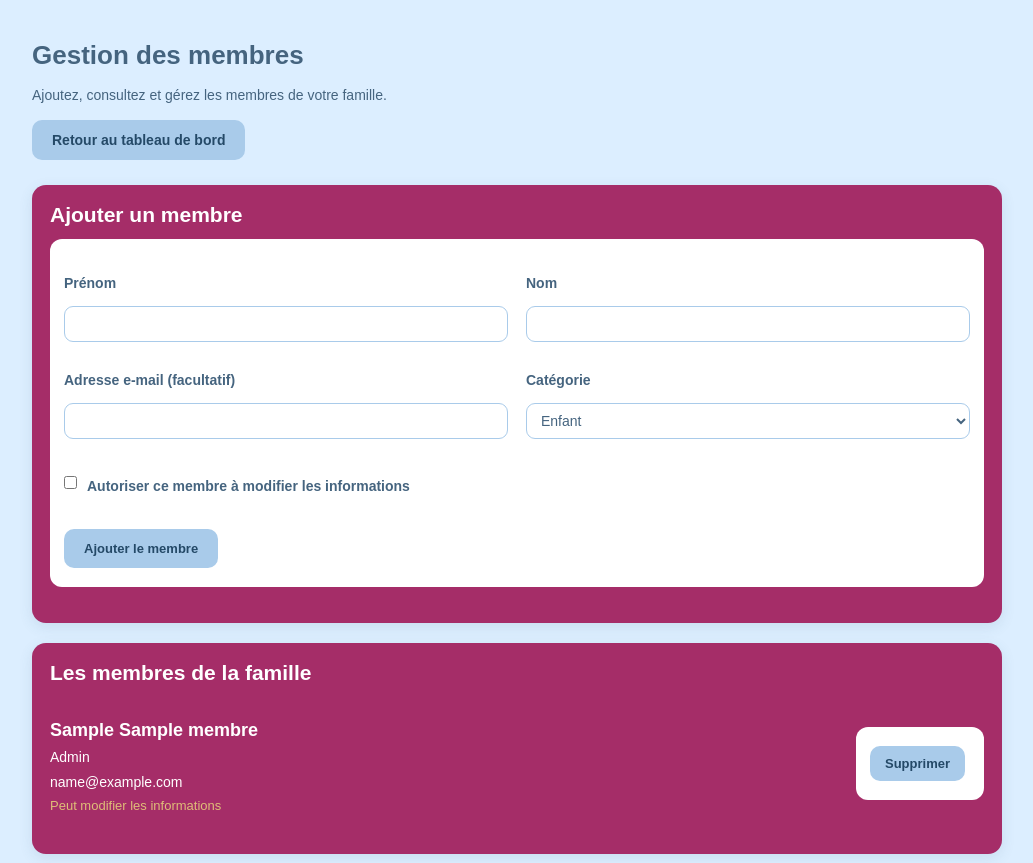
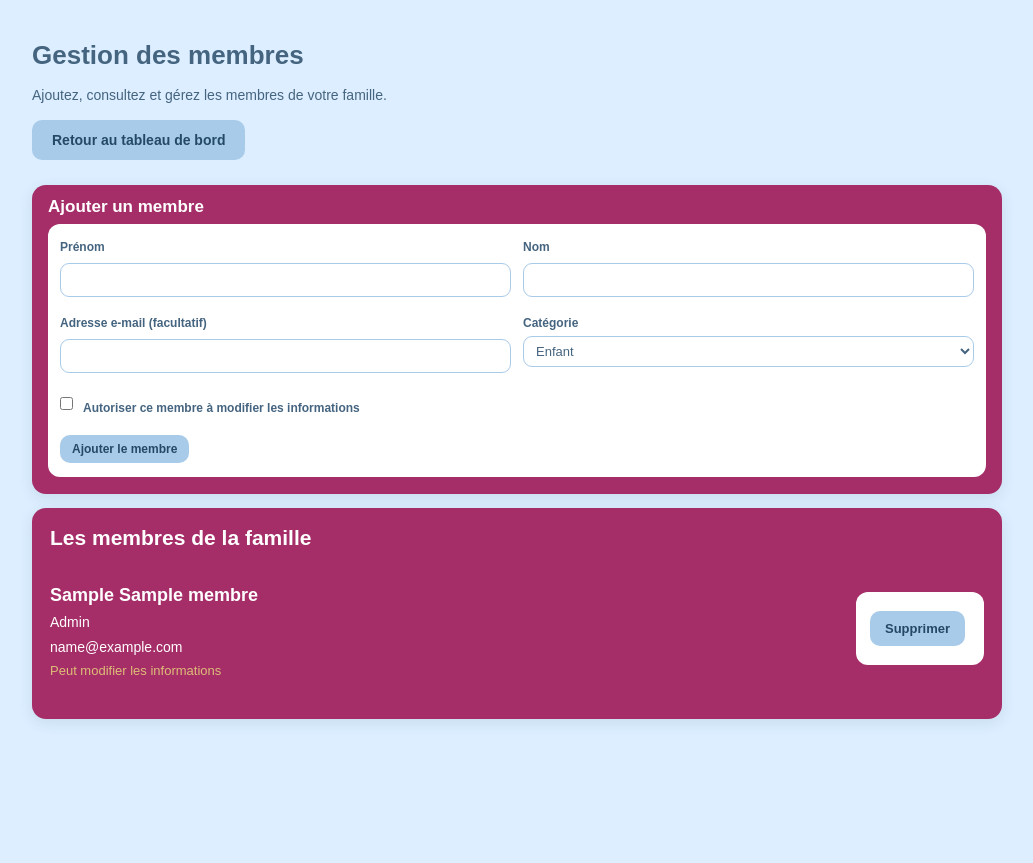
Before and after one commit to MSEDIT-1304/Dis-moi-tout, a Flask app: page /members in a window 1280 px wide. Shown: the part 191-1054 px from the top of the page, without its empty margins (123-1156 px from the left). Run offline with Flask 3, Linux system fonts and the light colour scheme; the visitor is signed in with stand-in values (Sample User, id 1); tables that the repository leaves empty hold one stand-in row (values such as "Sample post").

Commit message:
Update style.css

```diff
--- a/static/style.css
+++ b/static/style.css
@@ -1161,3 +1161,59 @@ html body .voice-command button {
     margin: 3px 0 !important;
     font-size: 12px !important;
 }
+
+/* ==========================================
+   GESTION DES MEMBRES — FORMULAIRE COMPACT
+   ========================================== */
+
+/* Cadre fuchsia Ajouter un membre */
+html body .members-dashboard .members-card:has(> form[action*="add_member"]) {
+    padding: 12px 16px !important;
+    margin-bottom: 14px !important;
+}
+
+/* Titre */
+html body .members-dashboard .members-card:has(> form[action*="add_member"]) h2 {
+    font-size: 17px !important;
+    margin: 0 0 7px !important;
+}
+
+/* Formulaire blanc */
+html body .members-dashboard .members-card form[action*="add_member"] {
+    padding: 9px 12px !important;
+    margin: 5px 0 !important;
+}
+
+/* Espacement des champs */
+html body .members-form-grid {
+    gap: 7px 12px !important;
+    margin: 5px 0 7px !important;
+}
+
+/* Intitulés */
+html body .members-form-grid label {
+    font-size: 12px !important;
+    margin-bottom: 2px !important;
+}
+
+/* Champs de saisie */
+html body .members-form-grid input,
+html body .members-form-grid select {
+    font-size: 13px !important;
+    min-height: 31px !important;
+    padding: 5px 8px !important;
+    margin: 2px 0 5px !important;
+}
+
+/* Case à cocher */
+html body .members-checkbox {
+    font-size: 12px !important;
+    margin: 5px 0 7px !important;
+}
+
+/* Bouton */
+html body .members-dashboard form[action*="add_member"] button {
+    font-size: 12px !important;
+    padding: 7px 12px !important;
+    margin-top: 3px !important;
+}
```
